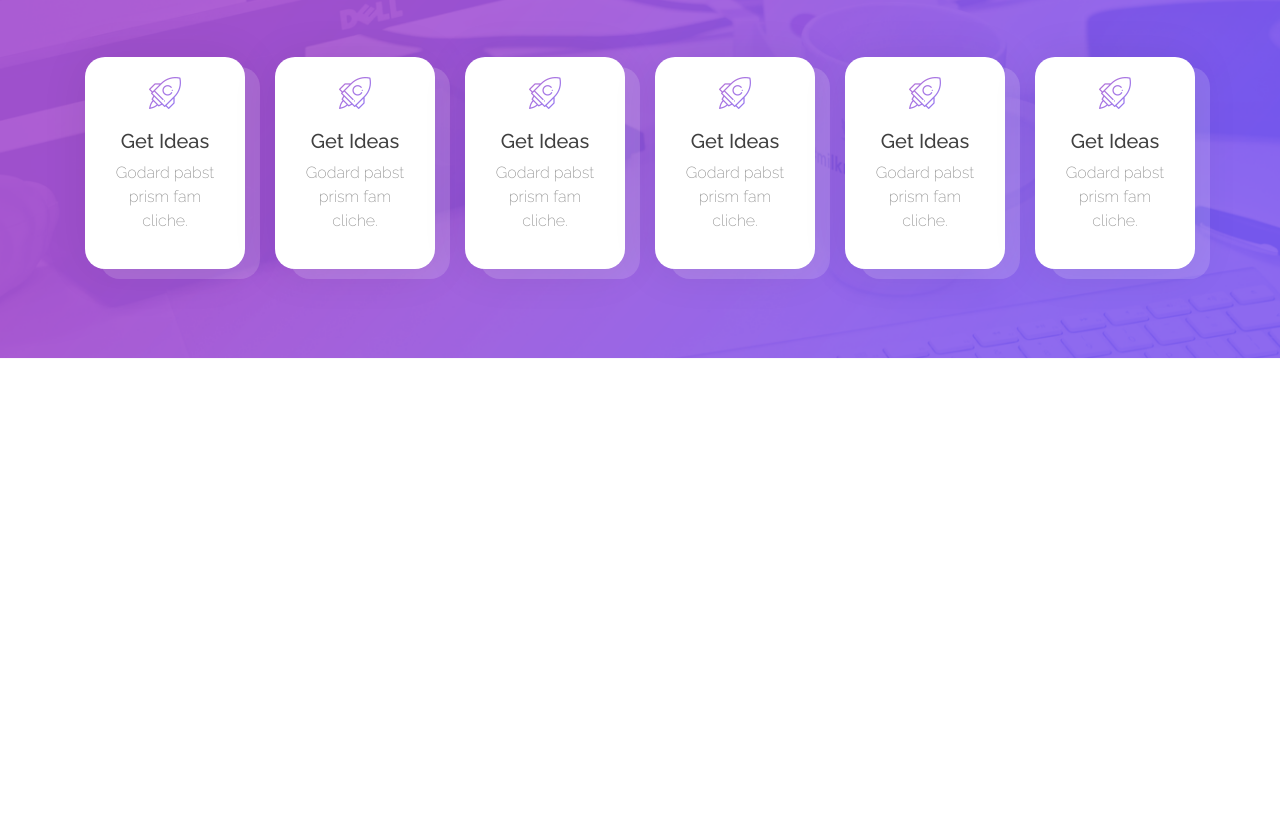
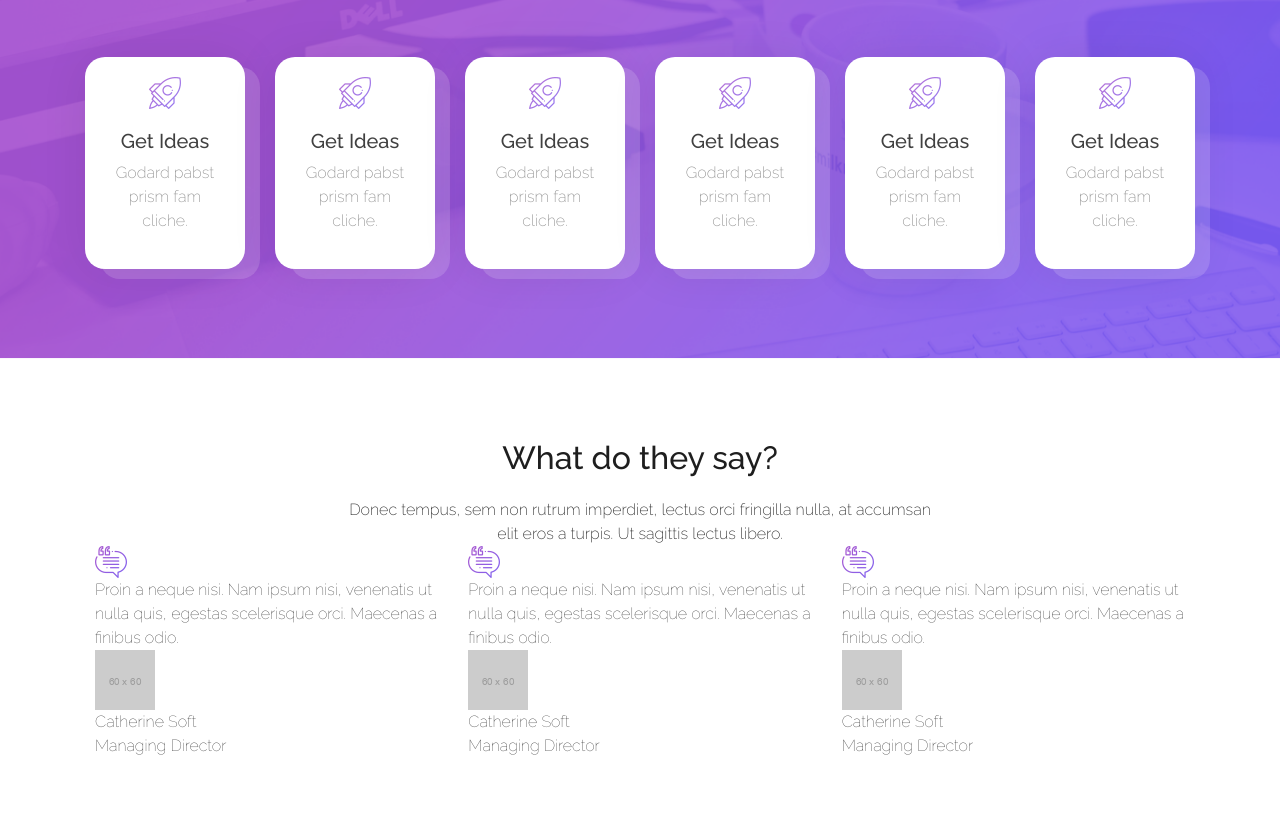
Before and after one commit to tranvietanh0/clone-softy-pinko, a plain HTML site: page index.html in a window 1280 px wide. Shown: the part 2043-2881 px from the top of the page. Before the commit the page ends 2402 px from the top, so only its background shows below. Drawn offline with nearby package versions, Linux system fonts and the light colour scheme; files whose address does not match are found by name.

Commit message:
update sth

```diff
--- a/assets/css/style.css
+++ b/assets/css/style.css
@@ -213,3 +213,17 @@
     margin-top: -10px;
 }
 /* end section five  */
+/* section six  */
+.section-six {
+    padding: 80px;
+}
+.section-six .inner-content{
+    margin: 0 auto;
+    max-width: 600px;
+    text-align: center;
+}
+.section-six .inner-content .inner-desc{
+    font-weight: 200;
+    margin-top: 20px;
+}
+/* end section six  */
--- a/index.html
+++ b/index.html
@@ -286,6 +286,85 @@
         </div>
     </div>
     <!-- end section five  -->
+    <!-- section six  -->
+    <div class="section-six">
+        <div class="container">
+            <div class="row">
+                <div class="col-xl-12">
+                    <div class="inner-content">
+                        <h2 class="inner-title">
+                            What do they say?
+                        </h2>
+                        <div class="inner-desc">
+                            Donec tempus, sem non rutrum imperdiet, lectus orci fringilla nulla, at accumsan elit eros a turpis. Ut sagittis lectus libero.
+                        </div>
+                    </div>
+                </div>
+            </div>
+            <div class="row">
+                <div class="col-xl-4">
+                    <div class="inner-box">
+                        <div class="inner-img">
+                            <img src="assets/images/testimonial-icon.png" alt="pic">
+                        </div>
+                        <div class="inner-desc">
+                            Proin a neque nisi. Nam ipsum nisi, venenatis ut nulla quis, egestas scelerisque orci. Maecenas a finibus odio.
+                        </div>
+                        <div class="inner-wrap">
+                            <img src="assets/images/60x60.png" alt="6060">
+                            <div class="inner-people">
+                                <div class="inner-name">Catherine Soft</div>
+                                <div class="inner-position">
+                                    Managing Director
+                                </div>
+                            </div>
+                        </div>
+                    </div>
+
+                </div>
+                <div class="col-xl-4">
+                    <div class="inner-box">
+                        <div class="inner-img">
+                            <img src="assets/images/testimonial-icon.png" alt="pic">
+                        </div>
+                        <div class="inner-desc">
+                            Proin a neque nisi. Nam ipsum nisi, venenatis ut nulla quis, egestas scelerisque orci. Maecenas a finibus odio.
+                        </div>
+                        <div class="inner-wrap">
+                            <img src="assets/images/60x60.png" alt="6060">
+                            <div class="inner-people">
+                                <div class="inner-name">Catherine Soft</div>
+                                <div class="inner-position">
+                                    Managing Director
+                                </div>
+                            </div>
+                        </div>
+                    </div>
+
+                </div>
+                <div class="col-xl-4">
+                    <div class="inner-box">
+                        <div class="inner-img">
+                            <img src="assets/images/testimonial-icon.png" alt="pic">
+                        </div>
+                        <div class="inner-desc">
+                            Proin a neque nisi. Nam ipsum nisi, venenatis ut nulla quis, egestas scelerisque orci. Maecenas a finibus odio.
+                        </div>
+                        <div class="inner-wrap">
+                            <img src="assets/images/60x60.png" alt="6060">
+                            <div class="inner-people">
+                                <div class="inner-name">Catherine Soft</div>
+                                <div class="inner-position">
+                                    Managing Director
+                                </div>
+                            </div>
+                        </div>
+                    </div>
+                </div>
+            </div>
+        </div>
+    </div>
+    <!-- end secion six  -->
     <script src="https://cdn.jsdelivr.net/npm/jquery@3.5.1/dist/jquery.slim.min.js" integrity="sha384-DfXdz2htPH0lsSSs5nCTpuj/zy4C+OGpamoFVy38MVBnE+IbbVYUew+OrCXaRkfj" crossorigin="anonymous"></script>
     <script src="https://cdn.jsdelivr.net/npm/bootstrap@4.6.2/dist/js/bootstrap.bundle.min.js" integrity="sha384-Fy6S3B9q64WdZWQUiU+q4/2Lc9npb8tCaSX9FK7E8HnRr0Jz8D6OP9dO5Vg3Q9ct" crossorigin="anonymous"></script>
   </body>
```
Also changed, not shown: assets/images/60x60.png (added), assets/images/testimonial-icon.png (added).
